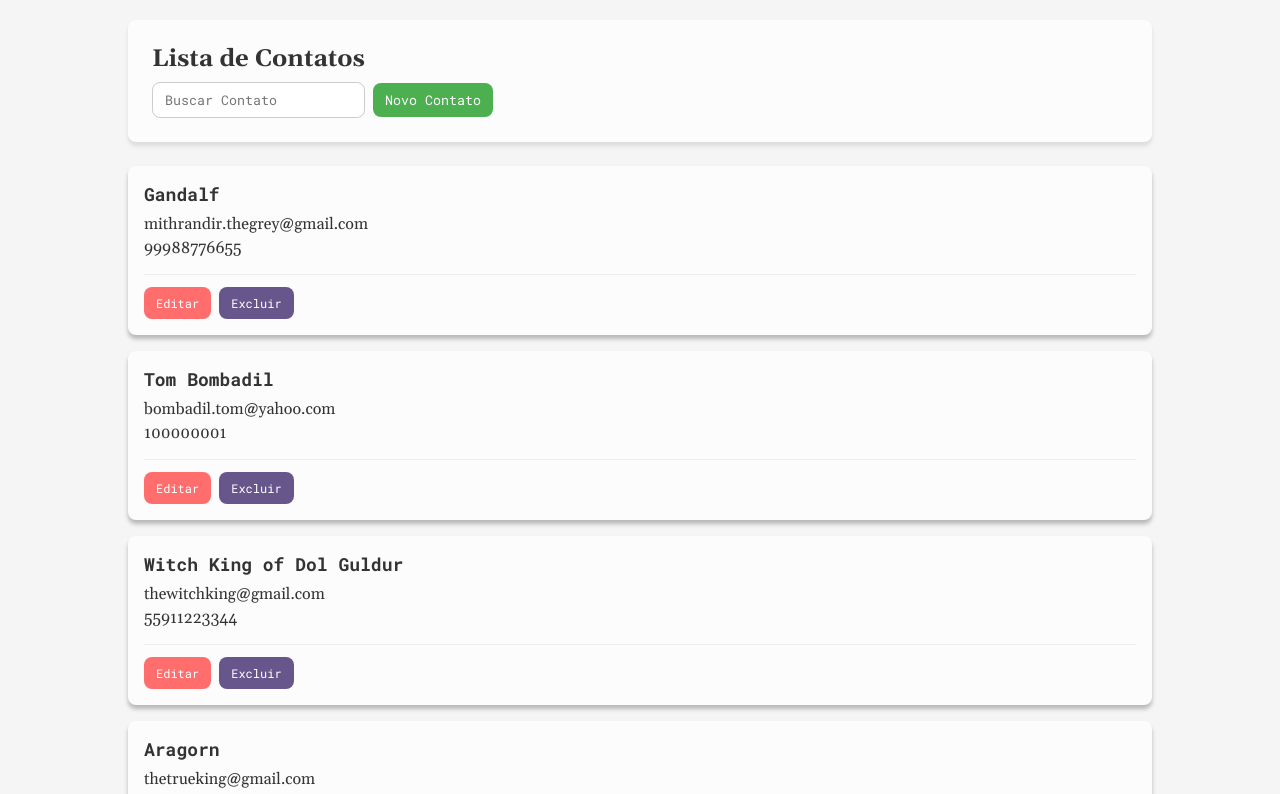
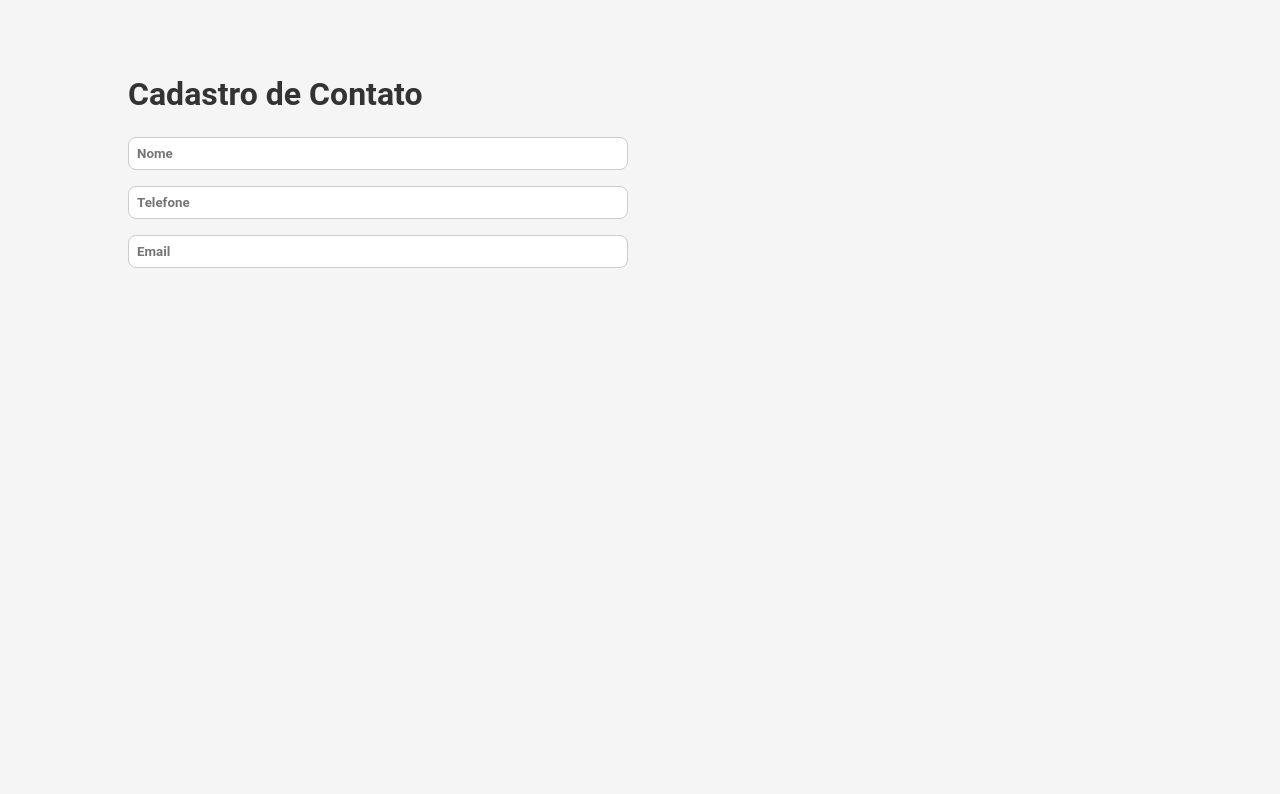
Before and after one commit to ewn1/lista-contatos, a React (Vite) app: page /novo-contato in a window 1280 px wide. Shown: the top 794 px of the page. Built offline with nearby package versions, Linux system fonts and the light colour scheme.

Commit message:
inserindo react-router-dom para página de cadastro

```diff
--- a/package.json
+++ b/package.json
@@ -14,6 +14,7 @@
     "react": "^19.2.4",
     "react-dom": "^19.2.4",
     "react-redux": "^9.2.0",
+    "react-router-dom": "^7.13.2",
     "styled-components": "^6.3.12"
   },
   "devDependencies": {
--- a/src/App.tsx
+++ b/src/App.tsx
@@ -1,19 +1,26 @@
+import { createBrowserRouter, RouterProvider } from 'react-router-dom'
 import { Provider } from 'react-redux'
-import BarraDeFerramentas from './containers/BarraDeFerramentas'
-import GlobalStyle, { HeaderContainer, MainContainer } from './styles'
+import GlobalStyle from './styles'
 import store from './store'
-import ListaDeContatos from './containers/ListaContatos'
+import Home from './pages/Home'
+import FormCadastro from './pages/Cadastro'
+
+const rotas = createBrowserRouter([
+  {
+    path: '/',
+    element: <Home />,
+  },
+  {
+    path: '/novo-contato',
+    element: <FormCadastro />,
+  },
+])
 
 function App() {
   return (
     <Provider store={store}>
       <GlobalStyle />
-      <HeaderContainer>
-        <BarraDeFerramentas />
-      </HeaderContainer>
-      <MainContainer>
-        <ListaDeContatos />
-      </MainContainer>
+      <RouterProvider router={rotas} />
     </Provider>
   )
 }
--- /dev/null
+++ b/src/pages/Cadastro/index.tsx
@@ -0,0 +1,17 @@
+import { MainContainer } from '../../styles'
+import * as S from './styles'
+
+const FormCadastro = () => {
+  return (
+    <MainContainer>
+      <h1>Cadastro de Contato</h1>
+      <S.Form>
+        <S.Campo type="text" placeholder="Nome" />
+        <S.Campo type="number" placeholder="Telefone" />
+        <S.Campo type="email" placeholder="Email" />
+      </S.Form>
+    </MainContainer>
+  )
+}
+
+export default FormCadastro
--- /dev/null
+++ b/src/pages/Cadastro/styles.ts
@@ -0,0 +1,20 @@
+import styled from 'styled-components'
+
+export const Form = styled.form`
+  max-width: 500px;
+  width: 100%;
+  display: flex;
+  flex-direction: column;
+  gap: 16px;
+  margin-top: 24px;
+`
+
+export const Campo = styled.input`
+  padding: 8px;
+  background-color: #fff;
+  border-radius: 8px;
+  border: 1px solid #ccc;
+  font-weight: bold;
+  color: #666;
+  width: 100%;
+`
--- /dev/null
+++ b/src/pages/Home/index.tsx
@@ -0,0 +1,18 @@
+import BarraDeFerramentas from '../../containers/BarraDeFerramentas'
+import ListaDeContatos from '../../containers/ListaContatos'
+import { MainContainer, HeaderContainer } from '../../styles'
+
+const Home = () => {
+  return (
+    <div>
+      <HeaderContainer>
+        <BarraDeFerramentas />
+      </HeaderContainer>
+      <MainContainer>
+        <ListaDeContatos />
+      </MainContainer>
+    </div>
+  )
+}
+
+export default Home
```
Also changed, not shown: 1 other file (tests, documents, lock files or other folders).
